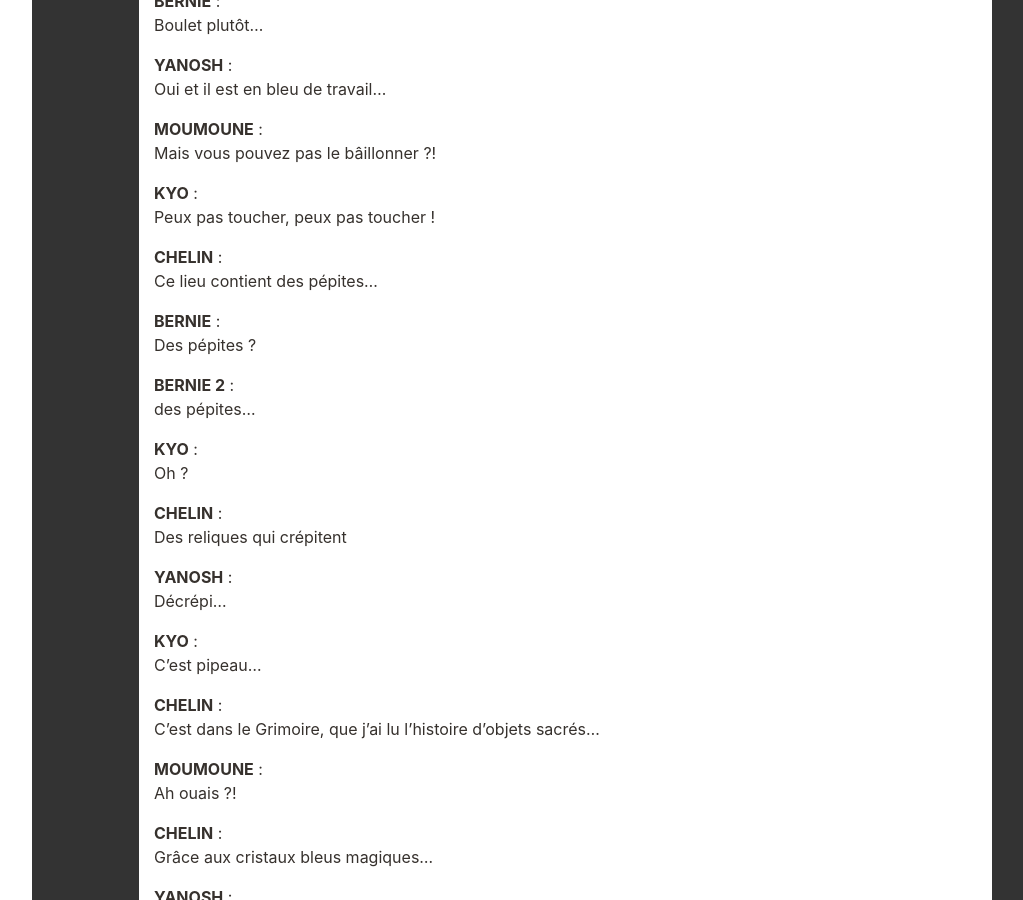
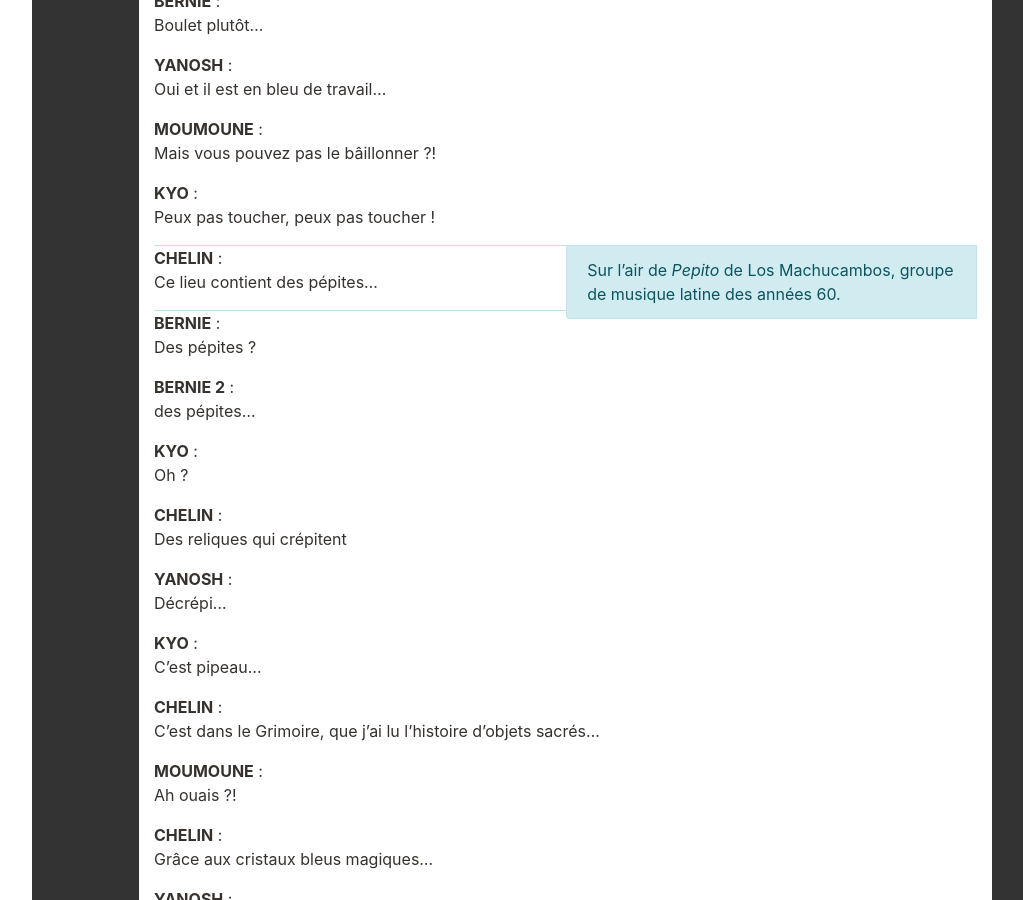
Before and after one commit to Neamar/sagas-mp3, a Jekyll site: the page built from Reflets/Reflets-16.html, in a window 1280 px wide and 900 px high, scrolled down 57603 px. Shown: the whole window, without its empty margins (181-1204 px from the left). Built offline with Jekyll 4.4.1, drawn with Linux system fonts in a browser that asks for light colours; comment, search, counter and statistics services are not loaded; some of the changed text lies outside the part shown.

Commit message:
Référence musicale Chelin

```diff
--- a/Reflets/Reflets-16.html
+++ b/Reflets/Reflets-16.html
@@ -930,7 +930,7 @@ BERNIE : Boulet plutôt...
 YANOSH : Oui et il est en bleu de travail...
 MOUMOUNE : Mais vous pouvez pas le bâillonner ?!
 KYO : Peux pas toucher, peux pas toucher !
-CHELIN : Ce lieu contient des pépites...
+CHELIN : Ce lieu contient des pépites...REF:Sur l'air de *Pepito* de Los Machucambos, groupe de musique latine des années 60.
 BERNIE : Des pépites ?
 BERNIE 2 : des pépites...
 KYO : Oh ?
```
